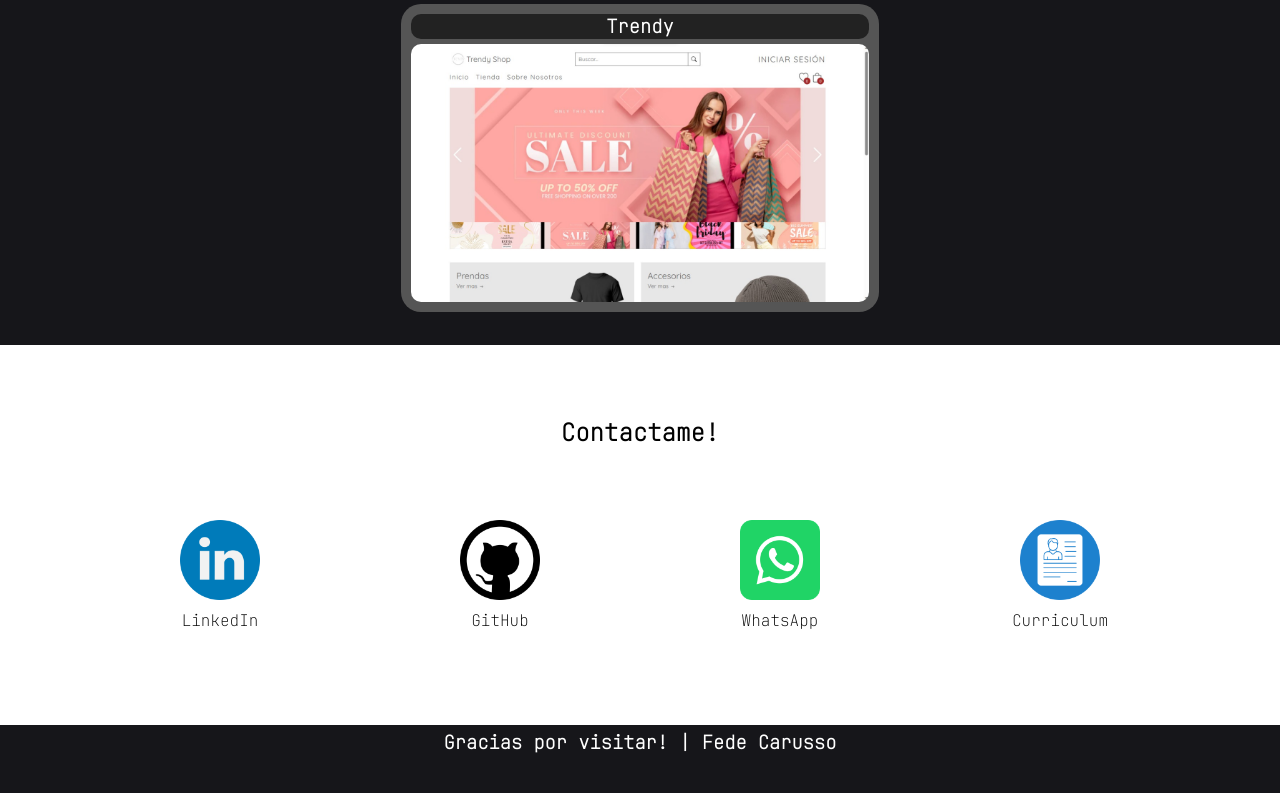
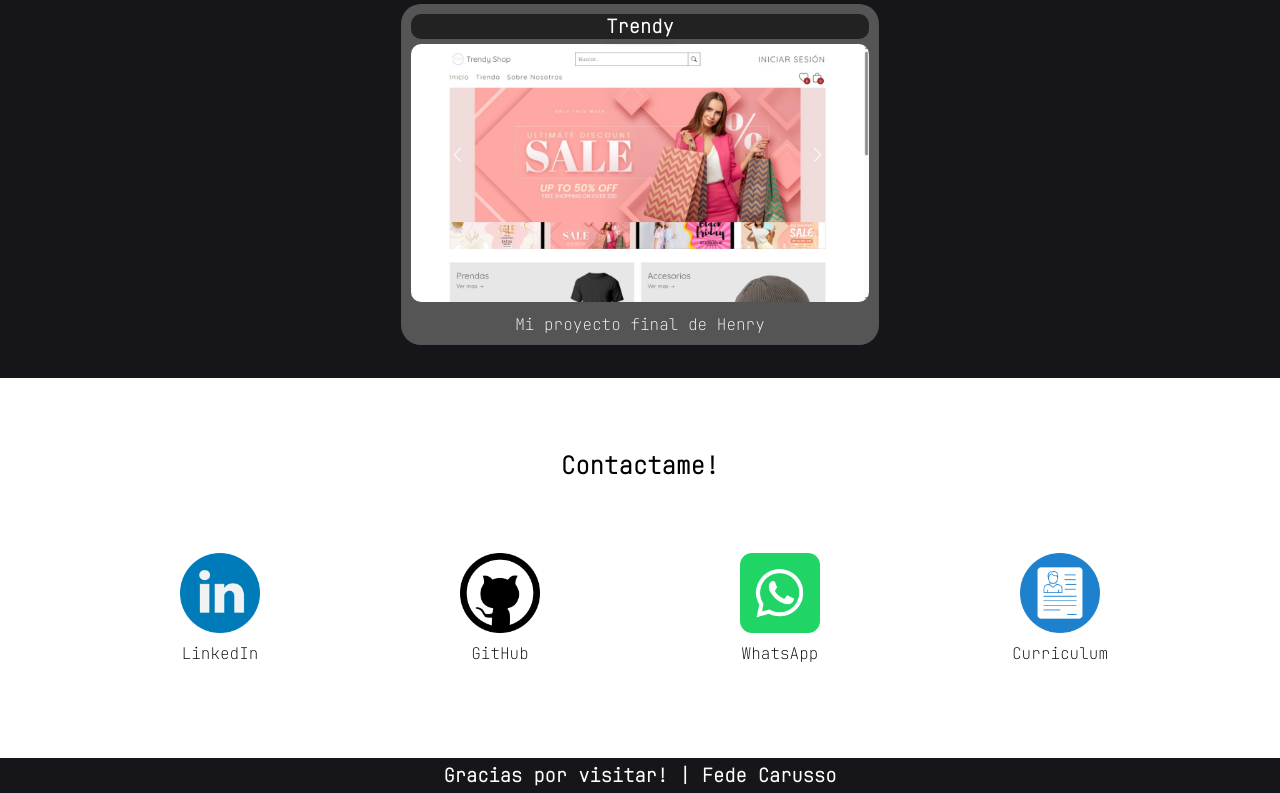
Before and after one commit to FeDevCarusso/portafolios, a React (Vite) app: page / in a window 1280 px wide. Shown: the part 2604-3397 px from the top of the page. Before the commit the page ends 3364 px from the top, so only its background shows below. Built offline with nearby package versions, Linux system fonts and the light colour scheme.

Commit message:
update project card

```diff
--- a/src/Components/Projects/ProjectCard.jsx
+++ b/src/Components/Projects/ProjectCard.jsx
@@ -11,6 +11,7 @@ const ProjectCard = ({ cardData }) => {
           alt={`${cardData?.title}_img`}
         />
       </a>
+      <p className={styles.description}>{cardData?.description}</p>
     </div>
   );
 };
--- a/src/Components/Projects/Projects.jsx
+++ b/src/Components/Projects/Projects.jsx
@@ -1,13 +1,14 @@
 import React from "react";
 import styles from "./Projects.module.css";
 import ProjectCard from "./ProjectCard";
-import trendyThumb from "../../assets/img/trendy.jpg";
+import trendyThumb from "../../assets/img/project_thubms/trendy.jpg";
 
 const projectsData = [
   {
     title: "Trendy",
     image: trendyThumb,
     url: "https://trendy-web-lemon.vercel.app/",
+    description: "Mi proyecto final de Henry"
   },
 ];
 
--- a/src/Components/Projects/Projects.module.css
+++ b/src/Components/Projects/Projects.module.css
@@ -43,6 +43,13 @@
 
 }
 
+.description {
+    color: white;
+    width: 100%;
+    text-align: center;
+    padding-top: 12px;
+}
+
 @media screen and (max-width:768px) {
     .card {
         width: 100%;
```
Also changed, not shown: src/assets/img/project_thubms/trendy.jpg (renamed from src/assets/img/trendy.jpg).
